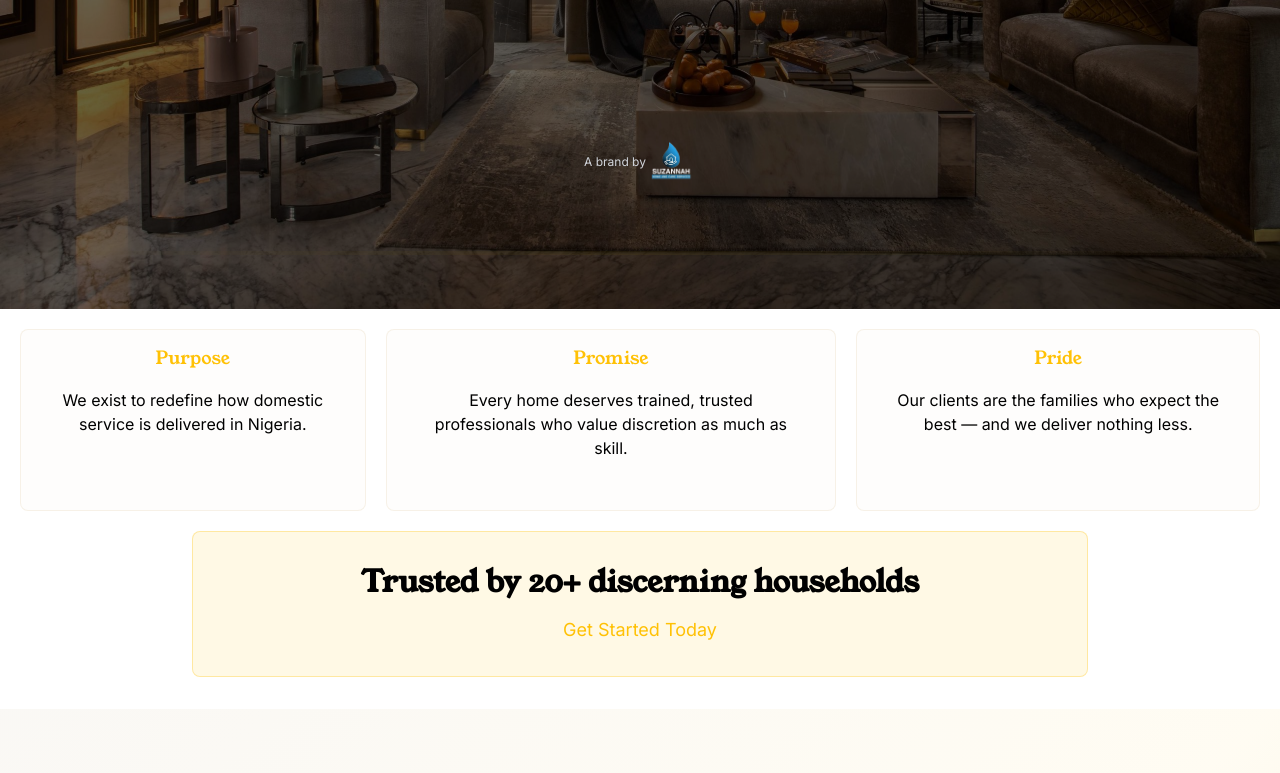
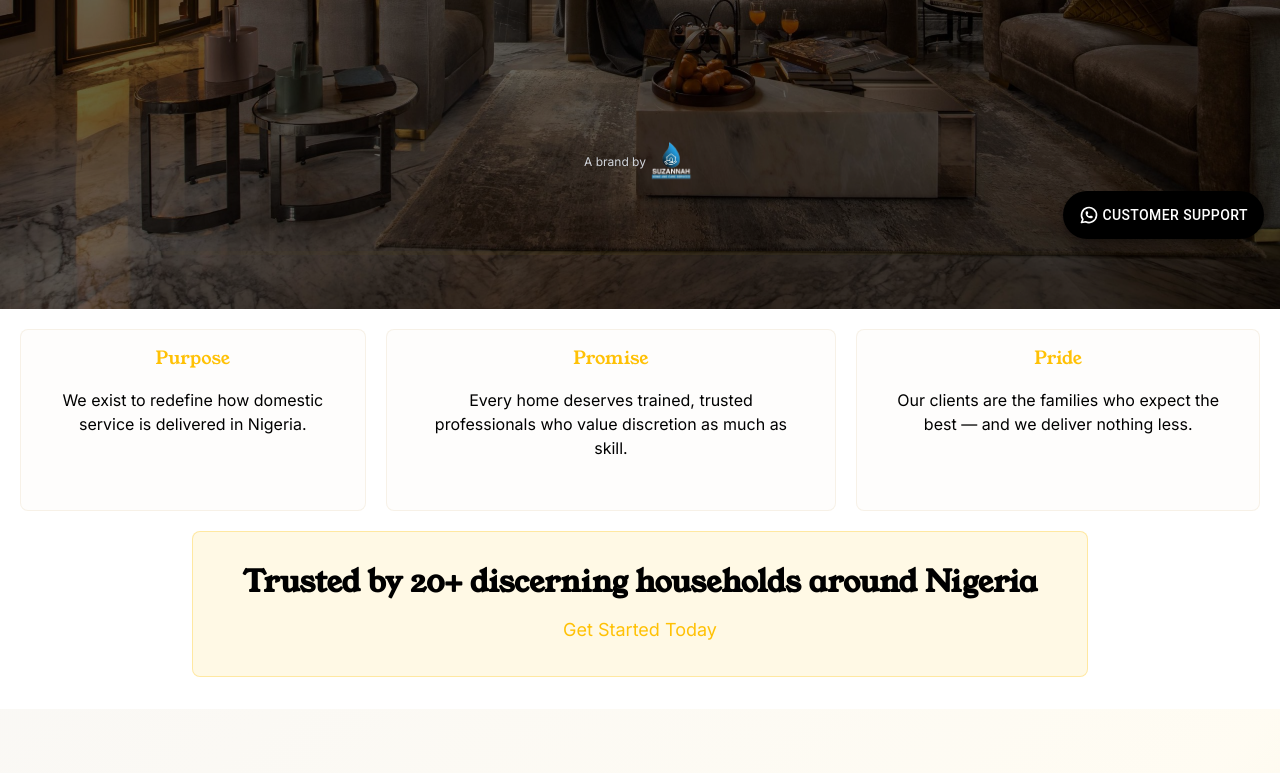
Before and after one commit to jasmyneokudo/suzannah-services, a Next.js app: page /executive in a window 1280 px wide. Shown: the part 545-1318 px from the top of the page. Built offline with nearby package versions, Linux system fonts and the light colour scheme; a web font is replaced by a local one.

Commit message:
chore: include executive services and add customer support

```diff
--- a/app/executive/page.tsx
+++ b/app/executive/page.tsx
@@ -10,6 +10,9 @@ import {
   useAppContext,
 } from "../context/AppContext";
 import { LuxuryFAQSection } from "../sections/PremiumFAQs";
+import { Fab } from "@mui/material";
+import Link from "next/link";
+import { IconBrandWhatsapp } from "@tabler/icons-react";
 
 const words = [
   "for Discerning Homes.",
@@ -45,7 +48,7 @@ export default function Home({ searchParams }: HomeProps) {
   useEffect(() => {
     const interval = setInterval(
       () => setIndex((i) => (i + 1) % words.length),
-      2500
+      2500,
     );
     return () => clearInterval(interval);
   }, []);
@@ -55,6 +58,21 @@ export default function Home({ searchParams }: HomeProps) {
   }, []);
   return (
     <div className="bg-white">
+      <Fab
+        variant="extended"
+        sx={{
+          position: "fixed",
+          bottom: 16,
+          right: 16,
+          backgroundColor: "#000",
+          color: "white",
+        }}
+      >
+        <Link className="flex items-center" href="https://wa.link/33l45y">
+          <IconBrandWhatsapp size={20} />
+          &nbsp;CUSTOMER SUPPORT
+        </Link>
+      </Fab>
       <section className="relative  max-sm:h-[400px] w-full">
         <h1 className="font-crushed text-luxury-gold absolute text-lg font-bold z-50 top-3 left-1/2 -translate-x-1/2">
           SHC
@@ -171,7 +189,7 @@ export default function Home({ searchParams }: HomeProps) {
       <section className="mx-auto px-4">
         <div className="max-w-4xl mx-auto text-center space-y-4 py-8 px-6 bg-luxury-gold/10 border border-luxury-gold/30 rounded-lg">
           <p className="text-2xl md:text-3xl font-young-serif font-semibold text-black">
-            Trusted by 20+ discerning households
+            Trusted by 20+ discerning households around Nigeria
           </p>
           <a href="#premium-packages-section">
             <p className="text-lg text-luxury-gold mt-4">Get Started Today</p>
@@ -291,7 +309,7 @@ export default function Home({ searchParams }: HomeProps) {
         </div>
       </section>
 
-      <LuxuryFAQSection/>
+      <LuxuryFAQSection />
 
       <Footer />
     </div>
--- a/app/page.tsx
+++ b/app/page.tsx
@@ -33,7 +33,7 @@ import "./loader.css";
 
 const PaystackButton = dynamic(
   () => import("react-paystack").then((mod) => mod.PaystackButton),
-  { ssr: false } // This ensures the component is only loaded on the client-side
+  { ssr: false }, // This ensures the component is only loaded on the client-side
 );
 
 import { IconBrandWhatsapp, IconFileDescription } from "@tabler/icons-react";
@@ -124,7 +124,7 @@ export default function Home({ searchParams }: HomeProps) {
   };
 
   const [clientRequest, setClientRequest] = useState<CustomerRequest>(
-    defaultCustomerRequest
+    defaultCustomerRequest,
   );
 
   const [customRequest, setCustomRequest] = useState(defaultCustomRequest);
@@ -211,19 +211,18 @@ export default function Home({ searchParams }: HomeProps) {
         clientRequest.elderHealthConditions,
       ];
 
-       try {
+      try {
         await sendRequestDetails(requestArray);
         resetCustomerRequest();
         router.push(pathname);
         setRequestStage(0);
         alert(
-          "Your request has been successfully dispatched and our team will reach out to you via WhatsApp shortly."
+          "Your request has been successfully dispatched and our team will reach out to you via WhatsApp shortly.",
         );
       } catch (err) {
         console.error("Failed to send request details", err);
         return; // stop the flow
       }
-
     },
     onClose: () => alert("Are you sure?"),
   };
@@ -310,9 +309,7 @@ export default function Home({ searchParams }: HomeProps) {
       Service Fee: ${clientRequest.bookingFee}
     `;
     // update excel sheet
-    await updateValues([
-      requestArray,
-    ]);
+    await updateValues([requestArray]);
 
     // send order details to whatsapp number
     try {
@@ -571,8 +568,8 @@ export default function Home({ searchParams }: HomeProps) {
                     {clientRequest.serviceType === "Home Cook Services"
                       ? `${clientRequest.numberOfDiners} people to be cooked for`
                       : clientRequest.serviceType === "Driving Services"
-                      ? `${clientRequest.numberOfPassengers} individuals to be driven`
-                      : `${clientRequest.typeOfHouse} home with ${clientRequest.numberOfRooms}`}
+                        ? `${clientRequest.numberOfPassengers} individuals to be driven`
+                        : `${clientRequest.typeOfHouse} home with ${clientRequest.numberOfRooms}`}
                   </p>
                 </span>
                 <span className="flex items-center justify-between mt-2 gap-3">
@@ -852,6 +849,22 @@ export default function Home({ searchParams }: HomeProps) {
           </div>
         </section>
 
+        {/* PREMIUM SERVICES SECTION */}
+        <section className="my-10 mx-5 flex flex-col items-center justify-center ">
+          <Image
+            onClick={() => {
+              router.push("/executive");
+            }}
+            src="/images/executive-bg.png"
+            alt="premium services background"
+            width="0"
+            height="0"
+            sizes="100vw"
+            className="w-full h-auto border-8 border-luxury-gold rounded-lg max-sm:rounded-none"
+            priority
+          />
+        </section>
+
         {/* CUSTOM REQUEST SECTION */}
         <section className="py-8 hidden max-sm:px-10 w-full">
           <h1 className="font-extralight text-3xl text-center text-black dark:text-gray-700">
@@ -995,12 +1008,12 @@ export default function Home({ searchParams }: HomeProps) {
                   ]);
 
                   alert(
-                    "Your request has been successfully dispatched and our team will reach out to you via WhatsApp shortly."
+                    "Your request has been successfully dispatched and our team will reach out to you via WhatsApp shortly.",
                   );
                   setCustomRequest(defaultCustomRequest);
                 } catch (e) {
                   alert(
-                    "An error occurred, please check your internet connection and retry"
+                    "An error occurred, please check your internet connection and retry",
                   );
                 } finally {
                   setLoading(false);
--- a/app/sections/PremiumFAQs.tsx
+++ b/app/sections/PremiumFAQs.tsx
@@ -50,7 +50,7 @@ const luxuryFaqs = [
     id: "7",
     question: "Do you serve areas outside Lagos and Abuja?",
     answer:
-      "We currently serve elite households in Lagos, Abuja, and Port Harcourt. We're expanding to other major cities. Contact us to discuss service availability in your location — we accommodate special arrangements for exceptional clients.",
+      "We currently serve households in Lagos, Abuja, and Port Harcourt. We're expanding to other major cities. Contact us to discuss service availability in your location — we accommodate special arrangements for exceptional clients.",
   },
   {
     id: "8",
```
Also changed, not shown: public/images/executive-bg.png (added).
